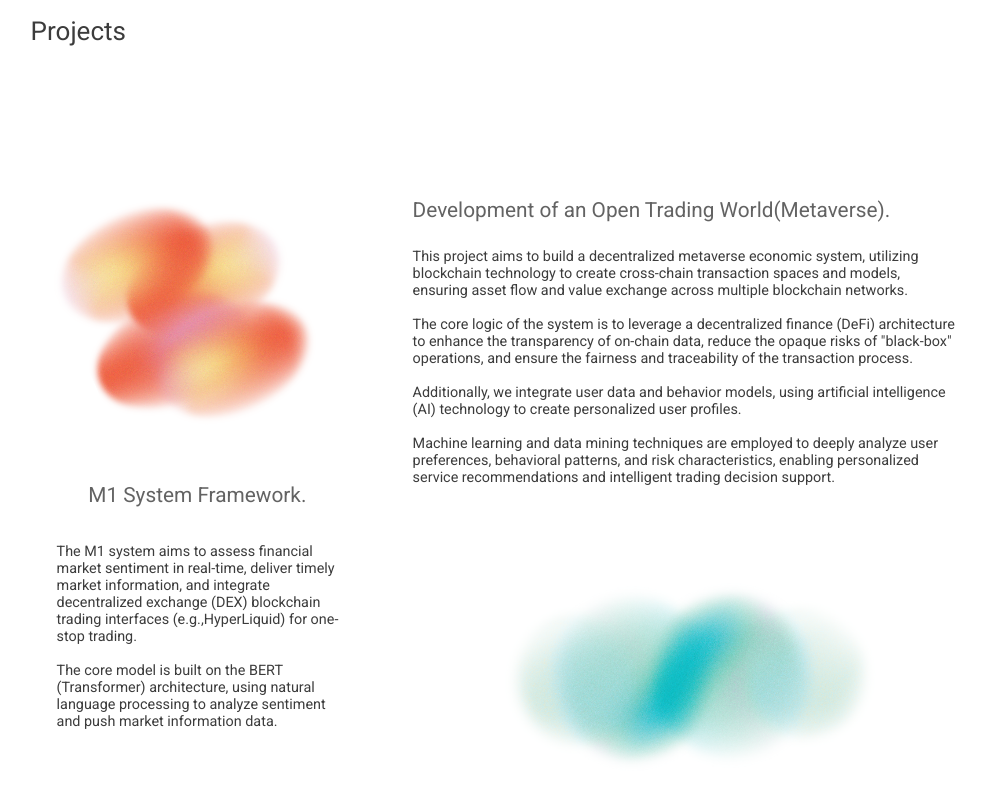
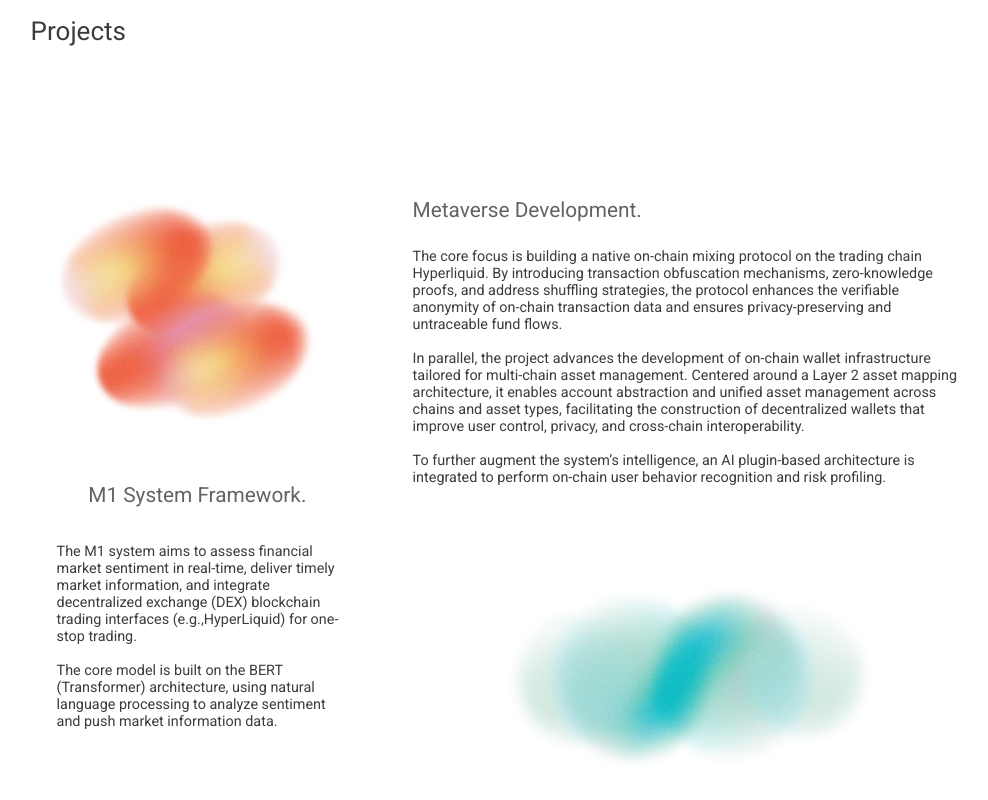
Before and after one commit to ophelia1112/personal_web, a React (Create React App) app: page / in a window 1280 px wide. Shown: the part 3085-3885 px from the top of the page, without its empty margins (141-1129 px from the left). Built offline with nearby package versions, Linux system fonts and the light colour scheme.

Commit message:
Update content

```diff
--- a/src/components/Founderpage/Researchproject.jsx
+++ b/src/components/Founderpage/Researchproject.jsx
@@ -35,28 +35,19 @@ export default function Researchproject() {
                         <div className={styles.img2_project_info} >
                             <div className={styles.img2_projects} >
                                 <div className={styles.img2_projects_content}>
-                                    <p>Development of an Open Trading World(Metaverse).
+                                    <p>Metaverse Development.
                                     </p>
-                                    <p>This project aims to build a decentralized metaverse economic system,
-                                        utilizing blockchain technology to create cross-chain transaction spaces and models,
-                                        ensuring asset flow and value exchange across multiple blockchain networks.
+                                    <p>The core focus is building a native on-chain mixing protocol on the trading chain Hyperliquid.
+                                        By introducing transaction obfuscation mechanisms, zero-knowledge proofs, and address shuffling strategies,
+                                        the protocol enhances the verifiable anonymity of on-chain transaction data and ensures privacy-preserving and untraceable fund flows.
                                         <br></br>
                                         <br></br>
-                                        The core logic of the system is to leverage a decentralized finance (DeFi) architecture
-                                        to enhance the transparency of on-chain data,
-                                        reduce the opaque risks of "black-box" operations,
-                                        and ensure the fairness and traceability of the transaction process.
+                                        In parallel, the project advances the development of on-chain wallet infrastructure tailored for multi-chain asset management.
+                                        Centered around a Layer 2 asset mapping architecture, it enables account abstraction and unified asset management across chains
+                                        and asset types, facilitating the construction of decentralized wallets that improve user control, privacy, and cross-chain interoperability.
                                         <br></br>
                                         <br></br>
-                                        Additionally, we integrate user data and behavior models,
-                                        using artificial intelligence (AI) technology to create
-                                        personalized user profiles.
-                                        <br></br>
-                                        <br></br>
-                                        Machine learning and data mining techniques are employed
-                                        to deeply analyze user preferences, behavioral patterns,
-                                        and risk characteristics, enabling personalized service
-                                        recommendations and intelligent trading decision support.
+                                        To further augment the system’s intelligence, an AI plugin-based architecture is integrated to perform on-chain user behavior recognition and risk profiling.
 
                                     </p>
                                 </div>
```
Also changed, not shown: 1 other file (tests, documents, lock files or other folders).
